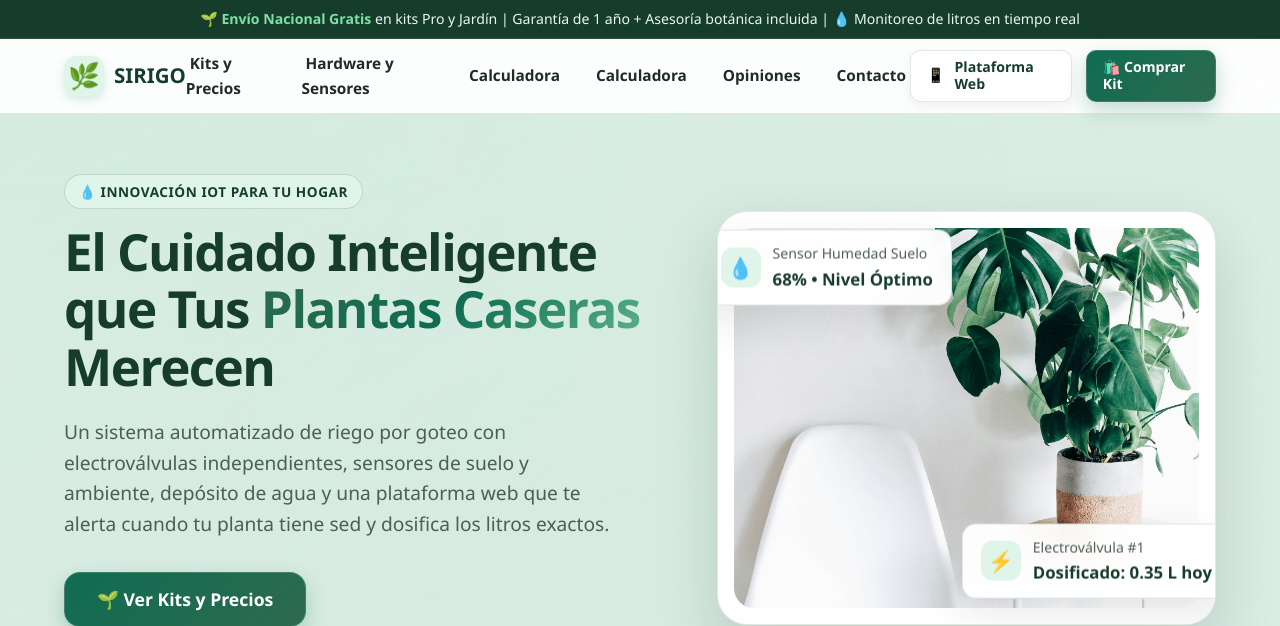
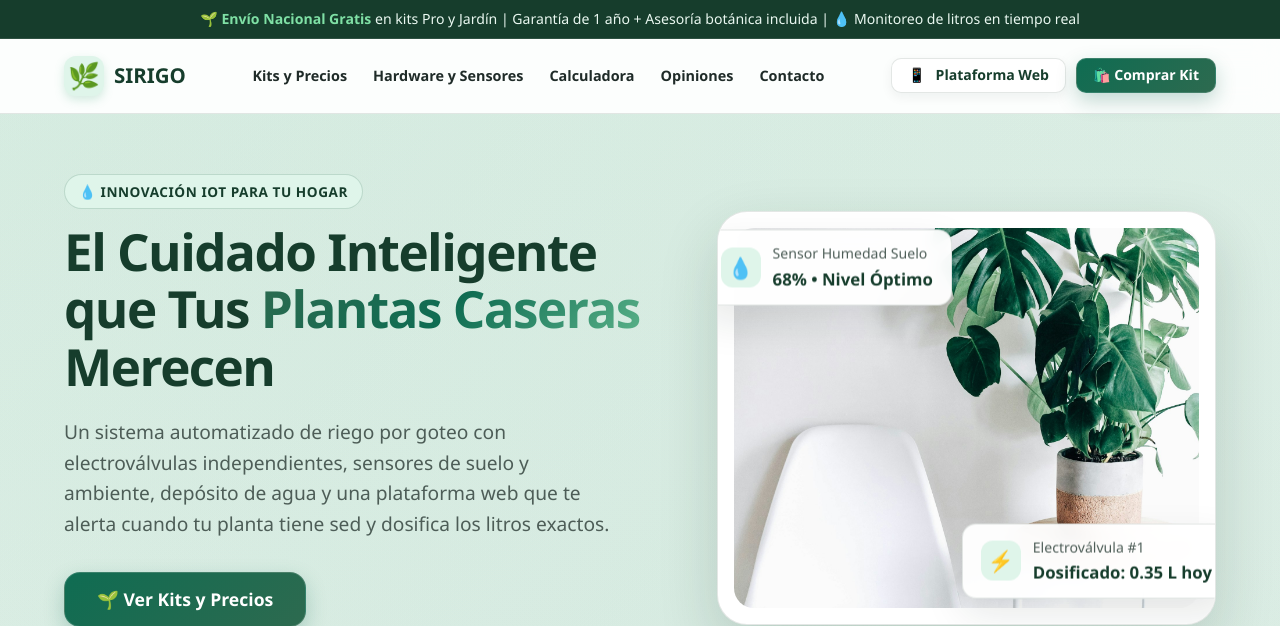
Before and after one commit to ManuelZambrano-prog/Proyecto-final-Electiva-1, a Django app: page / in a window 1280 px wide. Shown: the top 626 px of the page. Run offline with Django 5.2, Linux system fonts and the light colour scheme; data comes from the database, SQL or seed files in the repository.

Commit message:
fix: barra tienda sin Calculadora duplicada, enlaces y botones en una linea

```diff
--- a/tienda/static/tienda/css/styles.css
+++ b/tienda/static/tienda/css/styles.css
@@ -159,6 +159,7 @@ img {
     display: flex;
     align-items: center;
     justify-content: space-between;
+    gap: 16px;
     height: 74px;
 }
 
@@ -169,6 +170,8 @@ img {
     font-size: 1.28rem;
     font-weight: 800;
     color: var(--green-900);
+    flex-shrink: 0;
+    white-space: nowrap;
 }
 
 .brand-mark {
@@ -186,7 +189,7 @@ img {
 .nav-menu {
     display: flex;
     align-items: center;
-    gap: 28px;
+    gap: 18px;
     list-style: none;
     margin: 0;
     padding: 0;
@@ -195,9 +198,10 @@ img {
 .nav-menu a {
     color: var(--text);
     font-weight: 600;
-    font-size: 0.96rem;
+    font-size: 0.9rem;
     padding: 6px 4px;
     position: relative;
+    white-space: nowrap;
 }
 
 .nav-menu a:hover {
@@ -207,7 +211,12 @@ img {
 .nav-actions {
     display: flex;
     align-items: center;
-    gap: 14px;
+    gap: 10px;
+    flex-shrink: 0;
+}
+
+.nav-actions .btn {
+    white-space: nowrap;
 }
 
 /* ==========================================================================
@@ -1300,6 +1309,25 @@ details[open] .faq-question::after {
    RESPONSIVE DESIGN
    ========================================================================== */
 
+@media (max-width: 1150px) {
+    .nav-menu {
+        gap: 10px;
+    }
+
+    .nav-menu a {
+        font-size: 0.82rem;
+    }
+
+    .nav-actions {
+        gap: 8px;
+    }
+
+    .nav-actions .btn {
+        padding: 8px 12px;
+        font-size: 0.85rem;
+    }
+}
+
 @media (max-width: 1024px) {
     .hero-grid, .checkout-grid, .calc-grid, .alert-demo-inner {
         grid-template-columns: 1fr;
--- a/tienda/templates/tienda/base.html
+++ b/tienda/templates/tienda/base.html
@@ -6,7 +6,7 @@
     <meta name="viewport" content="width=device-width, initial-scale=1.0">
     <title>{% block title %}SIRIGO | Sistema de Riego Inteligente por Goteo para Plantas Caseras{% endblock %}</title>
     <meta name="description" content="Automatiza el riego de tus plantas de interior con electroválvulas independientes, sensores de temperatura y humedad, monitoreo de litros y alertas en tiempo real en tu celular.">
-    <link rel="stylesheet" href="{% static 'tienda/css/styles.css' %}?v=1.1">
+    <link rel="stylesheet" href="{% static 'tienda/css/styles.css' %}?v=1.2">
 </head>
 <body>
     <!-- Barra Superior Informativa -->
@@ -27,7 +27,6 @@
                     <ul class="nav-menu">
                         <li><a href="{% url 'index' %}#kits">Kits y Precios</a></li>
                         <li><a href="{% url 'como_funciona' %}">Hardware y Sensores</a></li>
-                        <li><a href="{% url 'index' %}#cotizador">Calculadora</a></li>
                         <li><a href="{% url 'index' %}#cotizador">Calculadora</a></li>
                         <li><a href="{% url 'index' %}#testimonios">Opiniones</a></li>
                         <li><a href="{% url 'index' %}#contacto">Contacto</a></li>
```
